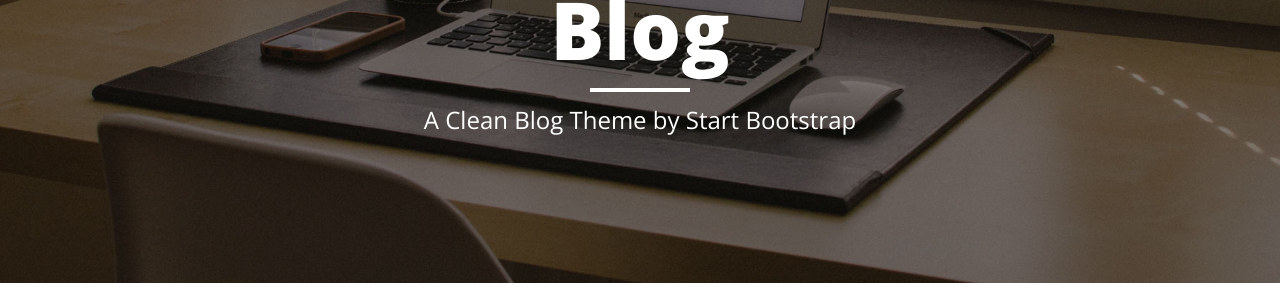
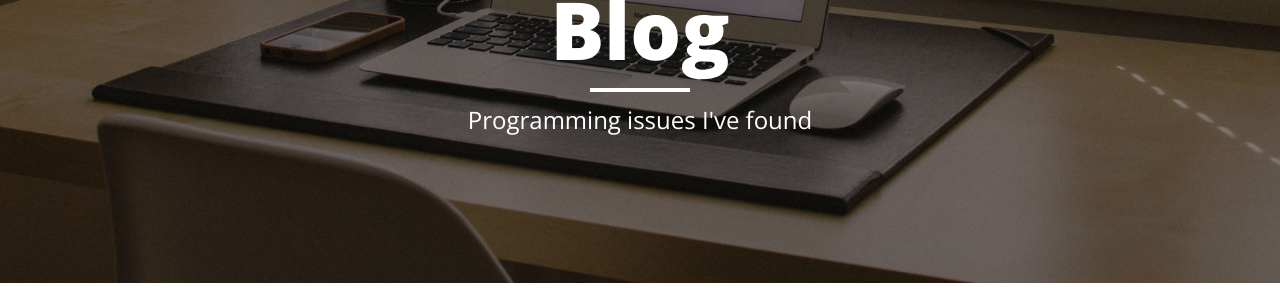
Before and after one commit to madcato/madcato.github.io, a Jekyll site: the page built from index.html, in a window 1280 px wide. Shown: the part 341-641 px from the top of the page. Built offline with Jekyll 4.4.1, drawn with Linux system fonts in a browser that asks for light colours; nearby versions of some CDN libraries; the list of posts is cut into pages by our own code.

Commit message:
changed desc

```diff
--- a/index.html
+++ b/index.html
@@ -1,6 +1,6 @@
 ---
 layout: page
-description: "A Clean Blog Theme by Start Bootstrap"
+description: "Programming issues I've found"
 ---
 
 {% for post in paginator.posts %}
```
